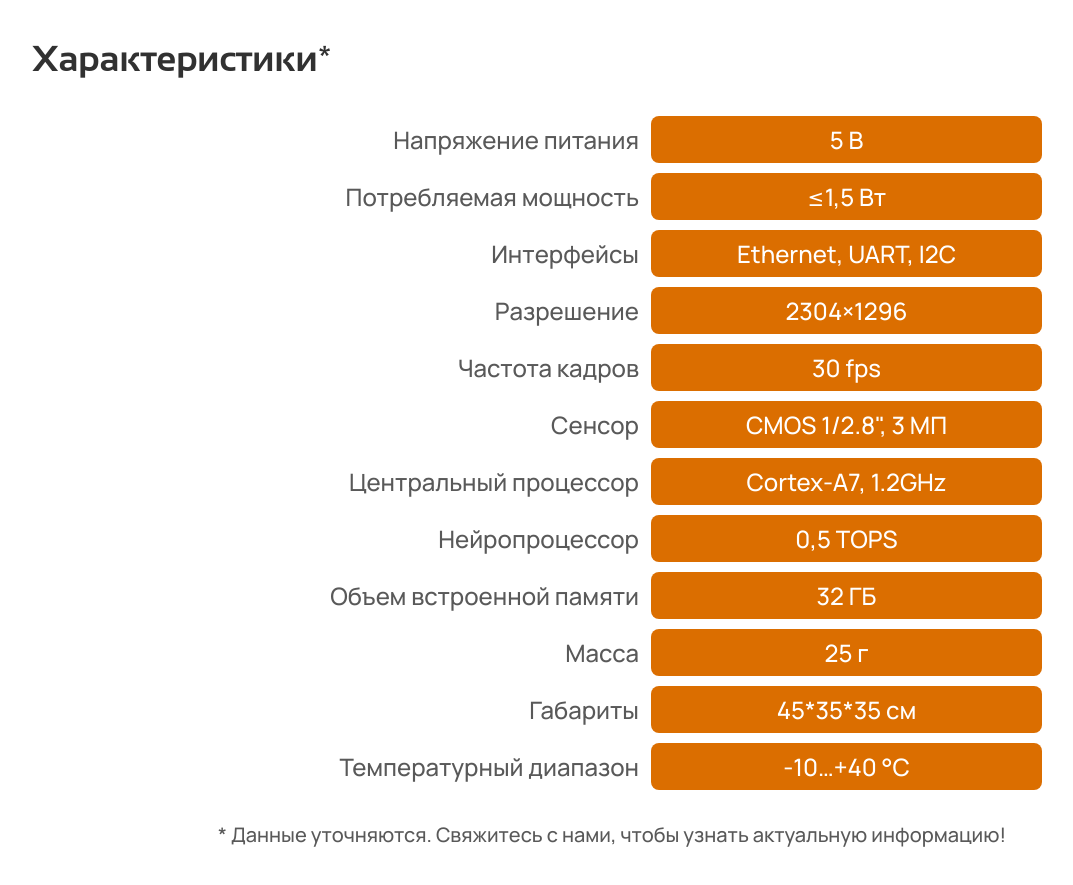
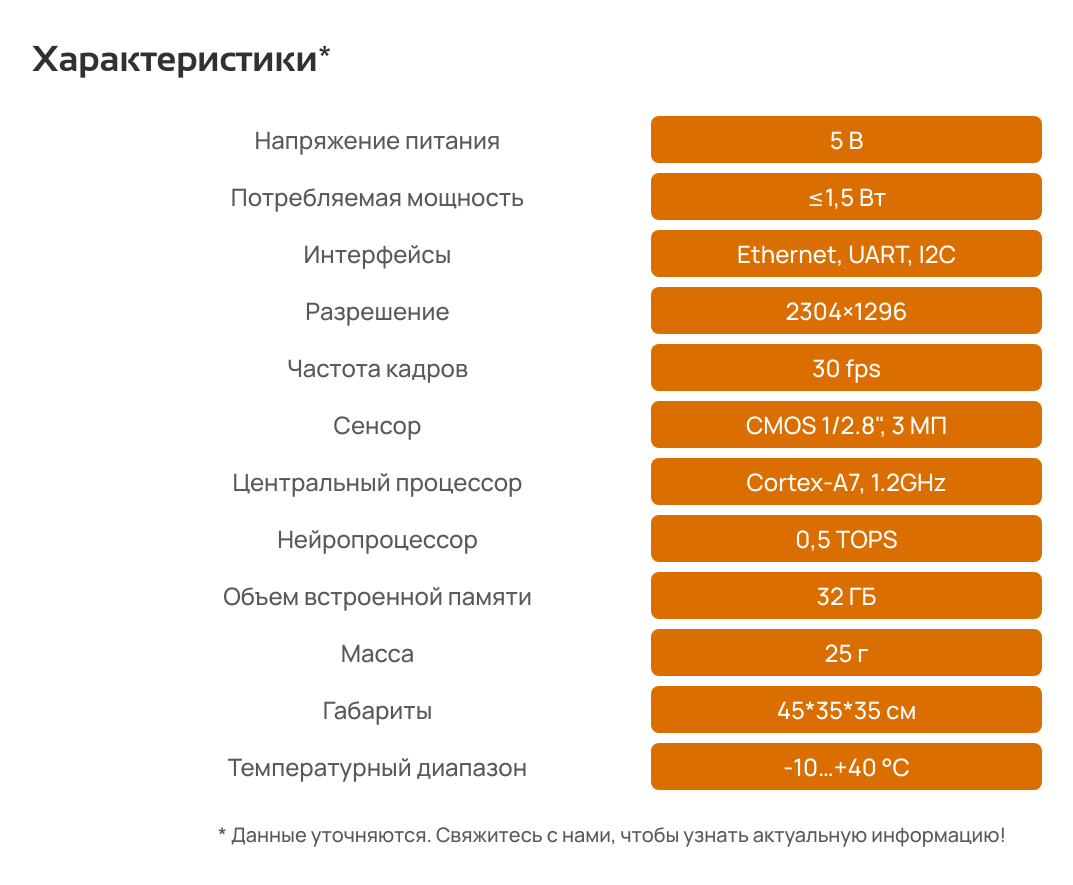
Before and after one commit to denisholmov/edu-cifra, a React (Vite) app: page / in a window 1280 px wide. Shown: the part 5840-6725 px from the top of the page, without its empty margins (28-1101 px from the left). Built offline with nearby package versions, Linux system fonts and the light colour scheme.

Commit message:
text align center

```diff
--- a/src/components/pages-content/Characteristics/styles/index.module.css
+++ b/src/components/pages-content/Characteristics/styles/index.module.css
@@ -58,7 +58,8 @@
     font-weight: 500;
     font-size: 24px;
     color: var(--color-shadow-mountain);
-    text-align: right;
+    text-align: center;
+    width: 391px;
 }
 
 .itemDescription{
```
